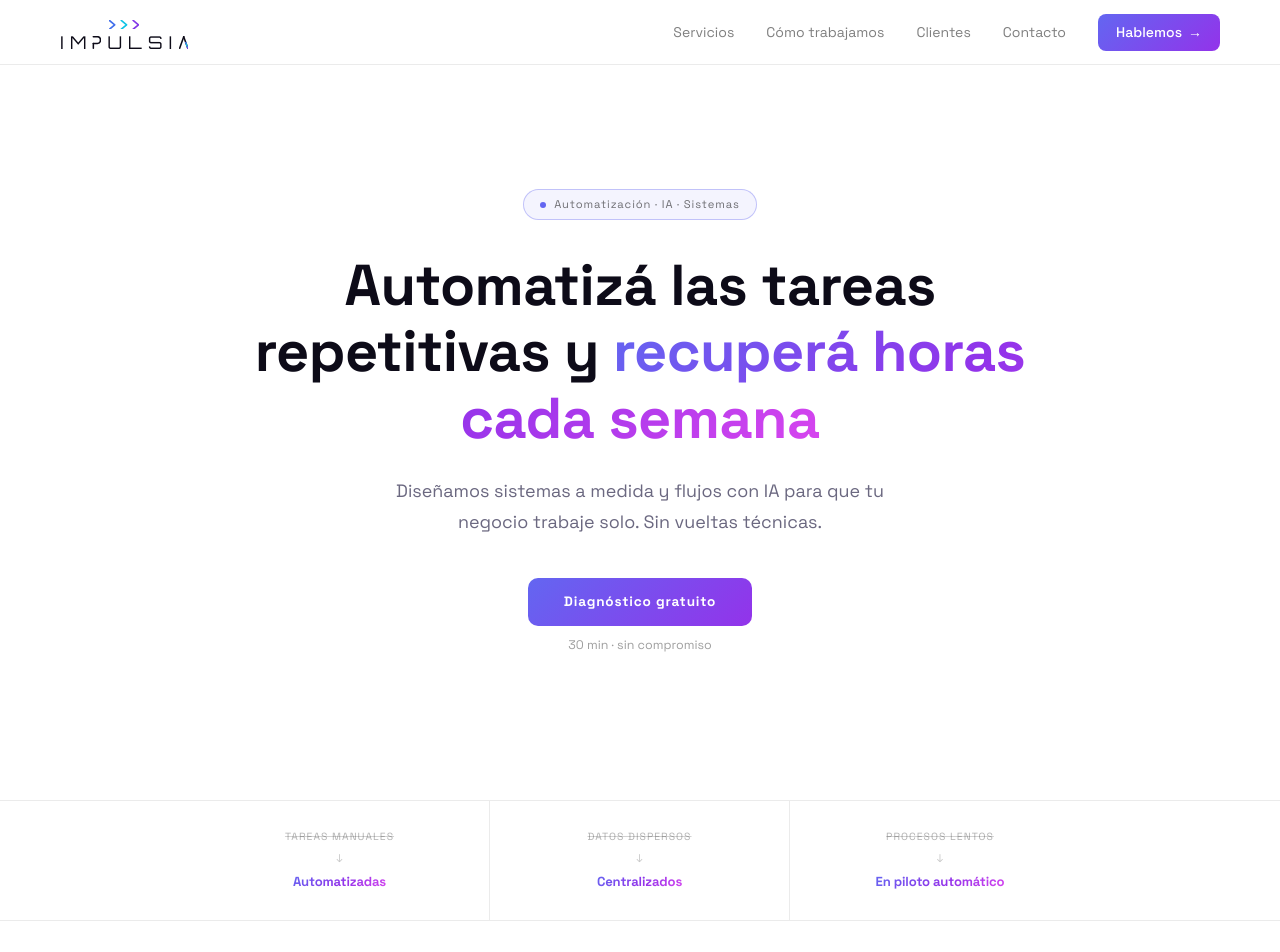
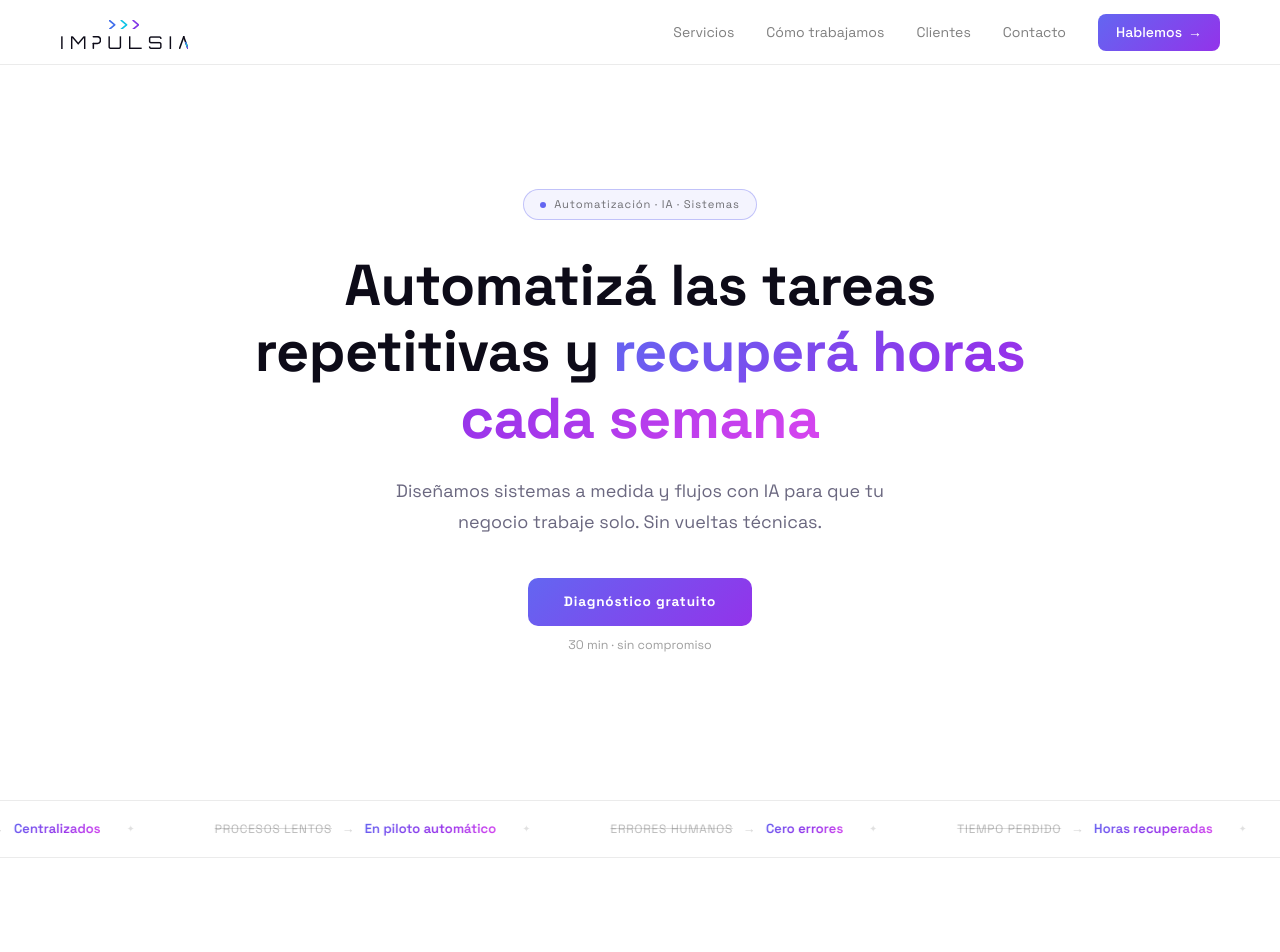
Before and after one commit to maguiceri/impulsia, a Next.js app: page / in a window 1280 px wide. Shown: the top 952 px of the page. Built offline with nearby package versions, Linux system fonts and the light colour scheme.

Commit message:
feat: infinite scroll ticker strip

```diff
--- a/app/globals.css
+++ b/app/globals.css
@@ -28,6 +28,19 @@ body {
   color: var(--text);
   font-family: var(--font-space-grotesk), system-ui, sans-serif;
   -webkit-font-smoothing: antialiased;
+}
+
+/* ── Ticker ───────────────────────────────────────────────── */
+@keyframes ticker {
+  0%   { transform: translateX(0); }
+  100% { transform: translateX(-50%); }
+}
+.ticker-track {
+  animation: ticker 22s linear infinite;
+  will-change: transform;
+}
+.ticker-wrapper:hover .ticker-track {
+  animation-play-state: paused;
 }
 
 /* ── Responsive ───────────────────────────────────────────── */
--- a/app/page.tsx
+++ b/app/page.tsx
@@ -107,43 +107,42 @@ export default function HeroPage() {
         </div>
       </section>
 
-      {/* Transformation strip */}
-      <div style={{
-        borderTop:    '1px solid rgba(0,0,0,0.08)',
+      {/* Ticker strip */}
+      <div className="ticker-wrapper" style={{
+        borderTop: '1px solid rgba(0,0,0,0.08)',
         borderBottom: '1px solid rgba(0,0,0,0.08)',
+        overflow: 'hidden',
+        padding: '18px 0',
       }}>
-        <div className="strip-grid" style={{
-          maxWidth: '900px', margin: '0 auto',
-          display: 'grid', gridTemplateColumns: '1fr 1fr 1fr',
-        }}>
-          {([
+        <div className="ticker-track" style={{ display: 'flex', width: 'max-content', alignItems: 'center', gap: '0' }}>
+          {[...Array(2)].flatMap(() =>
+            [
               { problem: 'Tareas manuales',  solution: 'Automatizadas' },
               { problem: 'Datos dispersos',  solution: 'Centralizados' },
               { problem: 'Procesos lentos',  solution: 'En piloto automático' },
-          ] as const).map(({ problem, solution }, i) => (
-            <div key={problem} className="strip-item" style={{
-              padding: '28px 32px',
-              display: 'flex', flexDirection: 'column', alignItems: 'center', gap: '8px',
-              borderRight: i < 2 ? '1px solid rgba(0,0,0,0.08)' : 'none',
-              textAlign: 'center',
-            }}>
+              { problem: 'Errores humanos',  solution: 'Cero errores' },
+              { problem: 'Tiempo perdido',   solution: 'Horas recuperadas' },
+            ].map(({ problem, solution }, i) => (
+              <span key={`${problem}-${i}`} style={{ display: 'inline-flex', alignItems: 'center', gap: '10px', padding: '0 40px', whiteSpace: 'nowrap' }}>
                 <span style={{
-                fontSize: '0.65rem', letterSpacing: '0.1em', textTransform: 'uppercase',
-                color: 'rgba(0,0,0,0.30)', fontFamily: 'var(--font-space-grotesk)',
-                textDecoration: 'line-through', textDecorationColor: 'rgba(0,0,0,0.18)',
+                  fontSize: '0.75rem', letterSpacing: '0.06em', textTransform: 'uppercase',
+                  color: 'rgba(0,0,0,0.28)', fontFamily: 'var(--font-space-grotesk)',
+                  textDecoration: 'line-through', textDecorationColor: 'rgba(0,0,0,0.15)',
                 }}>
                   {problem}
                 </span>
-              <span style={{ color: 'rgba(0,0,0,0.22)', fontSize: '0.7rem', lineHeight: 1 }}>↓</span>
+                <span style={{ color: 'rgba(0,0,0,0.18)', fontSize: '0.8rem' }}>→</span>
                 <span style={{
-                fontSize: '0.82rem', fontWeight: '700', fontFamily: 'var(--font-space-grotesk)', letterSpacing: '-0.01em',
+                  fontSize: '0.82rem', fontWeight: '600', fontFamily: 'var(--font-space-grotesk)',
                   background: 'linear-gradient(135deg, rgb(99,102,241), rgb(147,51,234) 55%, rgb(217,70,239))',
                   WebkitBackgroundClip: 'text', WebkitTextFillColor: 'transparent', backgroundClip: 'text',
                 }}>
                   {solution}
                 </span>
-            </div>
-          ))}
+                <span style={{ color: 'rgba(0,0,0,0.12)', fontSize: '0.6rem', paddingLeft: '16px' }}>✦</span>
+              </span>
+            ))
+          )}
         </div>
       </div>
 
```
Lines whose indentation alone changed are shown as unchanged.
